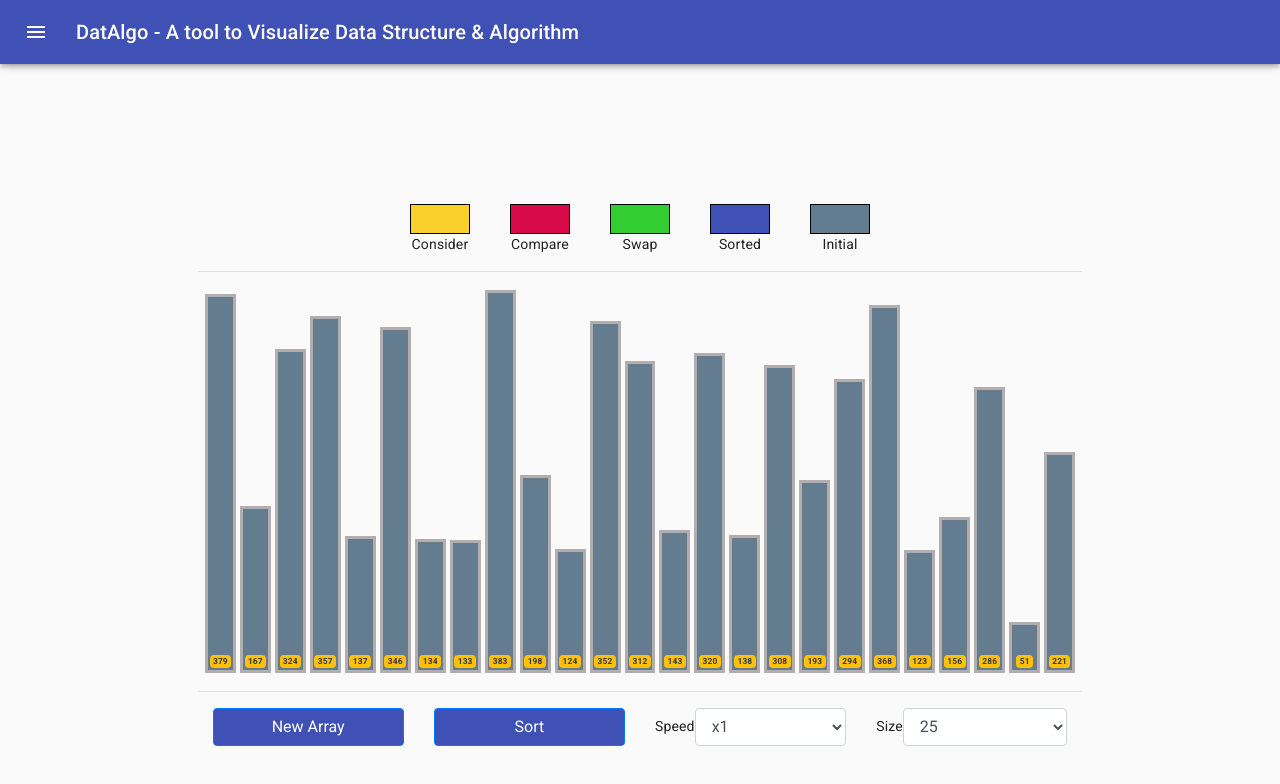
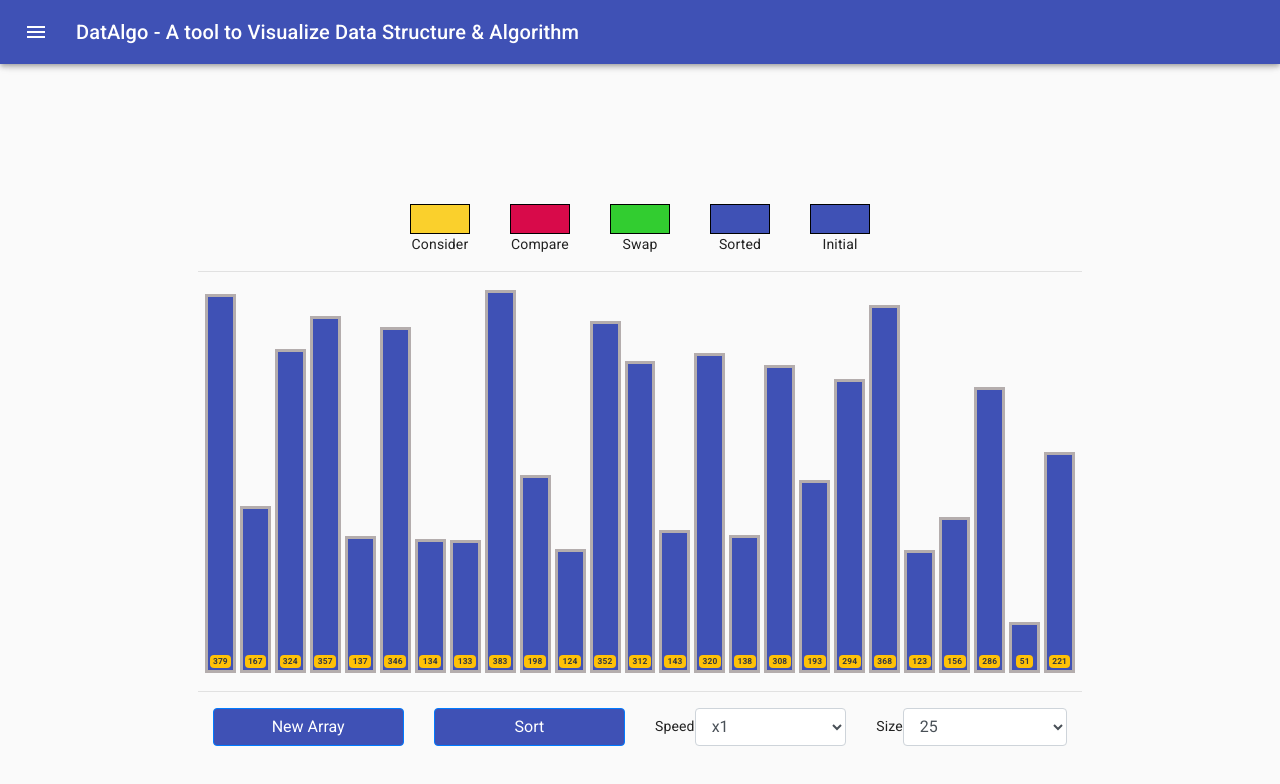
Before and after one commit to anmolkumarshah/DatAlgo, a React (Create React App) app: page /bubble-sort in a window 1280 px wide. Shown: the top 784 px of the page. Built offline with nearby package versions, Linux system fonts and the light colour scheme.

Commit message:
First commit

```diff
--- a/src/components/sorting-algorithm/bar/bar.jsx
+++ b/src/components/sorting-algorithm/bar/bar.jsx
@@ -13,7 +13,7 @@ export const Bar = (props) => {
       className="array-bar"
     >
       {props.noBars < 50 && (
-        <div className="badge badge-warning text-dark">{props.height}</div>
+        <div className="badge badge-warning text-dark ">{props.height}</div>
       )}
     </div>
   );
--- a/src/components/sorting-algorithm/bubble-sort/bubble-sort.jsx
+++ b/src/components/sorting-algorithm/bubble-sort/bubble-sort.jsx
@@ -17,7 +17,7 @@ const BubbleSort = () => {
   //    COLORS HERE
 
   const considerColor = "#FAD02C";
-  const returnColor = "#647C90"; // return and initial color are same
+  const returnColor = "rgb(63,81,181)"; // return and initial color are same
   const compareColor = "rgb(216, 10, 74)";
   const swapColor = "#32CD30";
   const sortedColor = "rgb(63,81,181)";
--- a/src/components/sorting-algorithm/insertion-sort/insertion-sort.jsx
+++ b/src/components/sorting-algorithm/insertion-sort/insertion-sort.jsx
@@ -17,7 +17,7 @@ const InsertionSort = () => {
   //    COLORS HERE
 
   const keySelectionColor = "#FAD02C";
-  const returnColor = "#647C90"; // return and initial color are same
+  const returnColor = "rgb(63,81,181)"; // return and initial color are same
   const compareColor = "rgb(216, 10, 74)";
   const memoryOverridingColor = "#32CD30";
 
--- a/src/components/sorting-algorithm/quick-sort/quick-sort.jsx
+++ b/src/components/sorting-algorithm/quick-sort/quick-sort.jsx
@@ -19,7 +19,7 @@ const QuickSort = () => {
   const pivotColor = "rgb(115, 146, 146)";
   const i_Color = "yellow";
   const j_Color = "pink";
-  const returnColor = "rgb(255, 159, 159)"; // return and initial color are same
+  const returnColor = "rgb(63,81,181)"; // return and initial color are same
   const compareColor = "rgb(216, 10, 74)";
   const swapColor = "green";
 
--- a/src/components/sorting-algorithm/selection-sort/selection-sort.jsx
+++ b/src/components/sorting-algorithm/selection-sort/selection-sort.jsx
@@ -18,9 +18,9 @@ const SelectionSort = () => {
 
   const j_variable = "#0E86D4";
   const k_variable = "#055C9D";
-  const returnColor = "#647C90"; // return and initial color are same
+  const returnColor = "rgb(63,81,181)"; // return and initial color are same
   const compareColor = "rgb(216, 10, 74)";
-  const swapColor = "#32CD30";
+  const swapColor = "rgb(63,81,181)";
 
   //    MARGIN VARIABLES
   const normalMargin = "2px";
```
